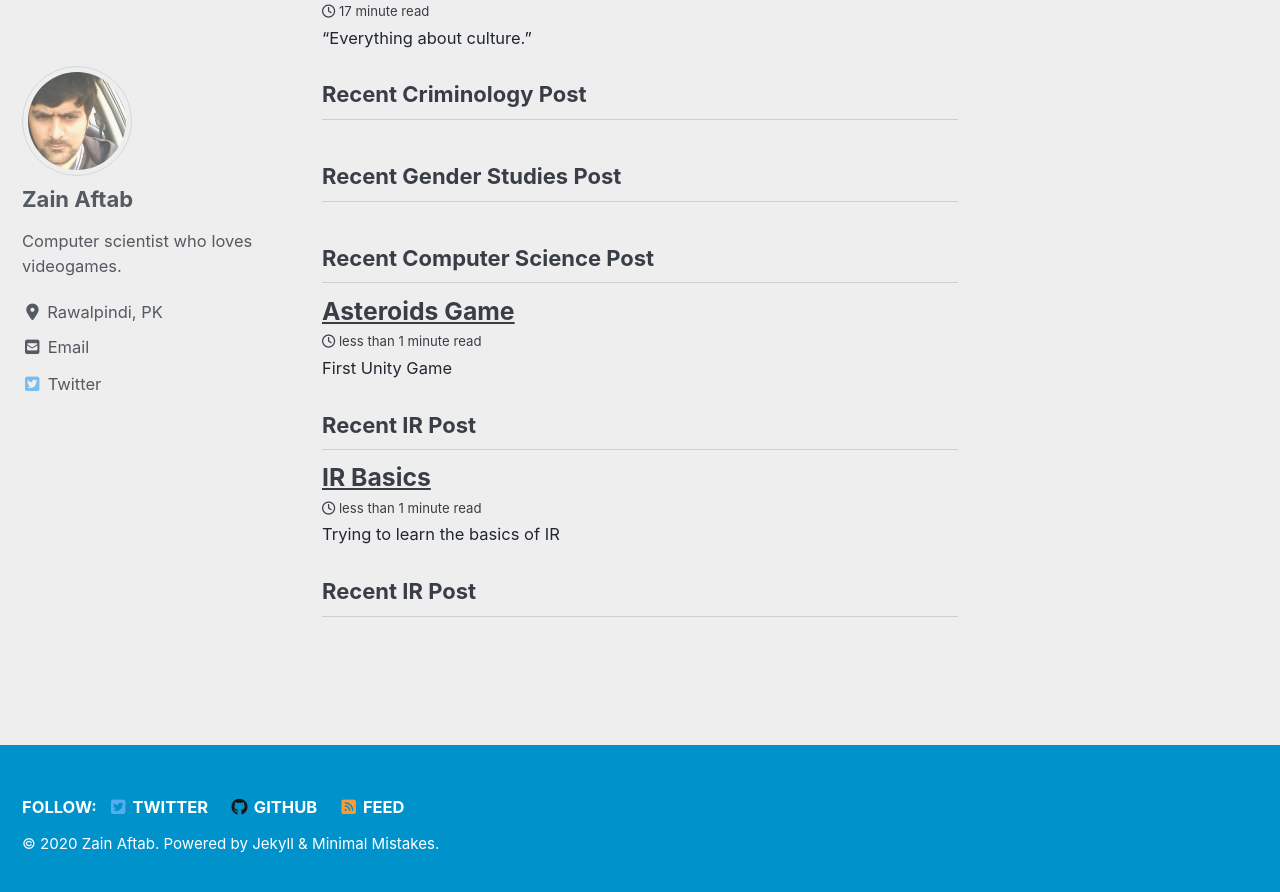
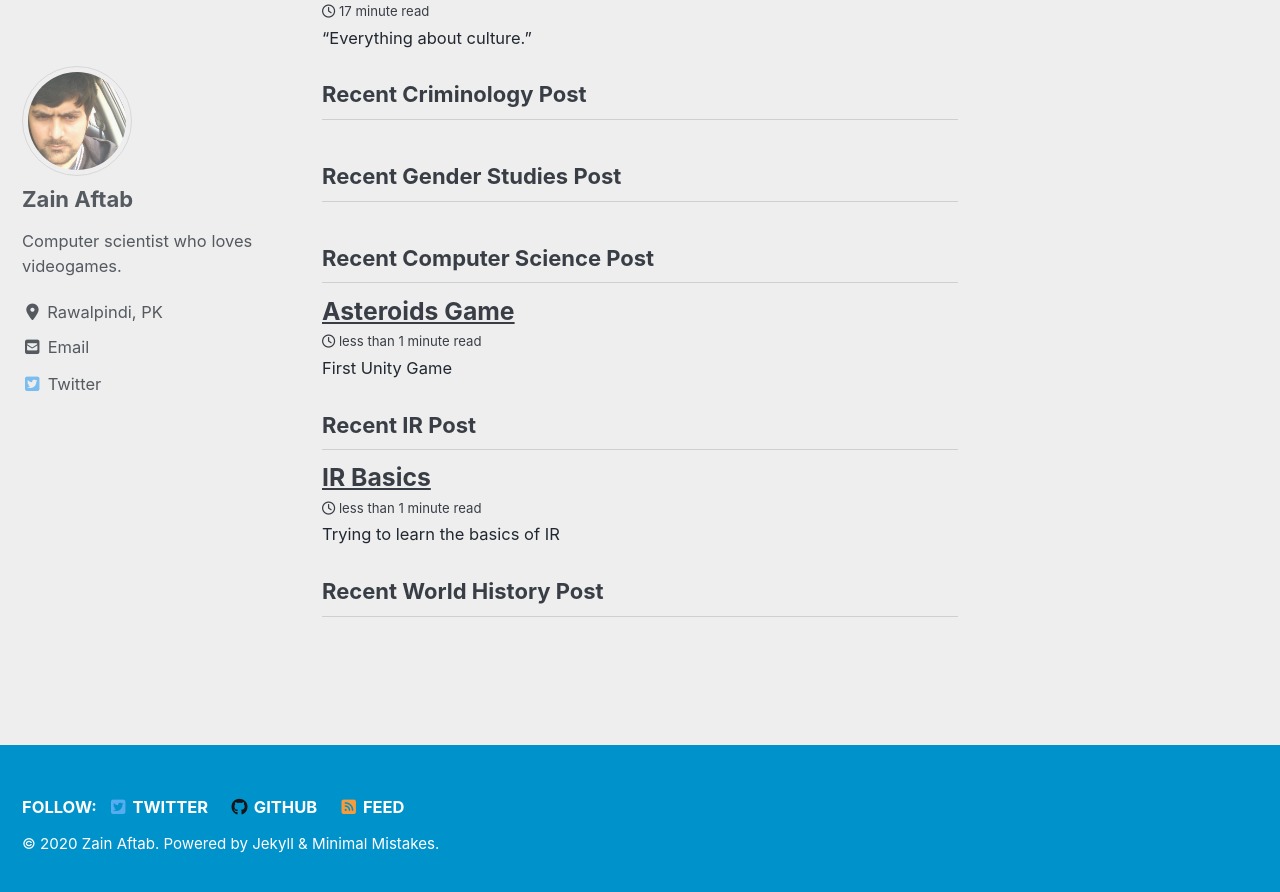
Before and after one commit to zainaftab2225/zainaftab2225.github.io, a Jekyll site: the page built from index.html, in a window 1280 px wide and 900 px high, scrolled down 963 px. Shown: the top 892 px of the window. Built offline with Jekyll 4.4.1, drawn with Linux system fonts in a browser that asks for light colours; cached includes are drawn as plain includes; nearby versions of some CDN libraries; the list of posts is cut into pages by our own code.

```diff
--- a/_layouts/home.html
+++ b/_layouts/home.html
@@ -36,6 +36,6 @@
 {% assign post = site.internationalrelations.last %}
 {% include archive-single.html sort_by='date' sort_order='reverse' %}
 
-<h3 class="archive__subtitle">{{ site.data.ui-text[site.locale].recent_ir_post | default: "Recent World History Post" }}</h3>
+<h3 class="archive__subtitle">{{ site.data.ui-text[site.locale].recent_worldhistory_post | default: "Recent World History Post" }}</h3>
 {% assign post = site.worldhistory.last %}
 {% include archive-single.html sort_by='date' sort_order='reverse' %}
```
